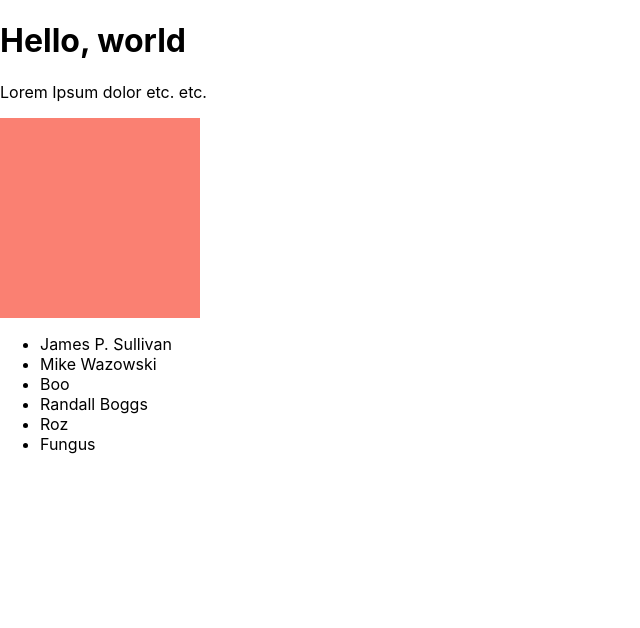
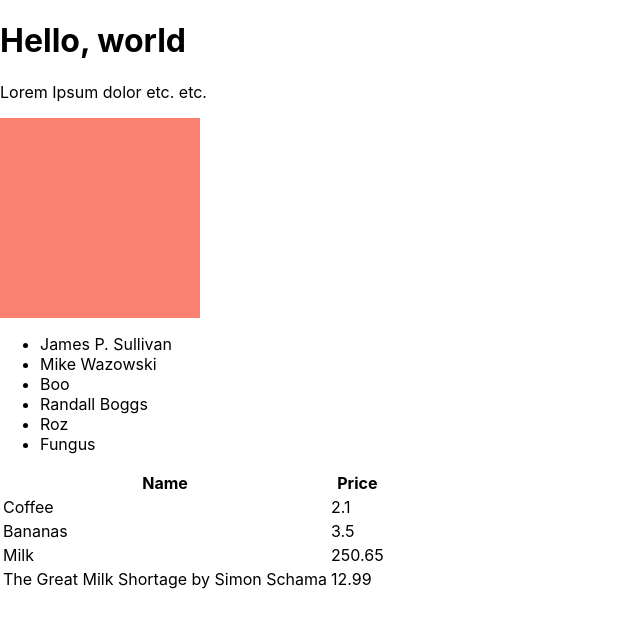
Before and after one commit to nosvalds/devMe-week9--react, a React (Create React App) app in the folder devme-react-exercises/: page / in a window 1280 px wide. Shown: the top 628 px of the page, without its empty margins (0-640 px from the left). Built offline with nearby package versions, Linux system fonts and the light colour scheme.

Commit message:
02 Props Tricky - Basket display complete

```diff
--- /dev/null
+++ b/devme-react-exercises/src/components/Basket.js
@@ -0,0 +1,17 @@
+import React from 'react';
+import BasketItem from './BasketItem';
+
+const Basket = ({ items }) => (
+    <table className="table">
+        <thead>
+            <tr><th>Name</th><th>Price</th></tr>
+        </thead>
+        <tbody>
+            { items.map((item, index) => (
+                <BasketItem key={ index } price={ item.price } name={ item.name }/>
+            ))}
+        </tbody>
+    </table>
+)
+
+export default Basket;
--- /dev/null
+++ b/devme-react-exercises/src/components/BasketItem.js
@@ -0,0 +1,7 @@
+import React from 'react';
+
+const BasketItem = ({ price, name }) => (
+    <tr><td>{ name }</td><td>{ price }</td></tr>
+)
+
+export default BasketItem;
--- a/devme-react-exercises/src/components/Stuff.js
+++ b/devme-react-exercises/src/components/Stuff.js
@@ -3,15 +3,24 @@ import Header from './Header';
 import Paragraph from './Paragraph';
 import Square from './Square';
 import People from './People';
+import Basket from './Basket';
 
 const Stuff = ({ square }) => {
     let names = ["James P. Sullivan", "Mike Wazowski", "Boo", "Randall Boggs", "Roz", "Fungus"];
+
+    let items = [
+        { name: "Coffee", price: 2.10 },
+        { name: "Bananas", price: 3.50 },
+        { name: "Milk", price: 250.65 },
+        { name: "The Great Milk Shortage by Simon Schama", price: 12.99 },
+    ];
   return (
     <React.Fragment>
         <Header>Hello, world</Header>
         <Paragraph>Lorem Ipsum dolor etc. etc.</Paragraph>
         { square ? <Square /> : null}
-        <People names={names} />
+        <People names={ names } />
+        <Basket items={ items } />
     </React.Fragment>
   );
 }
```
